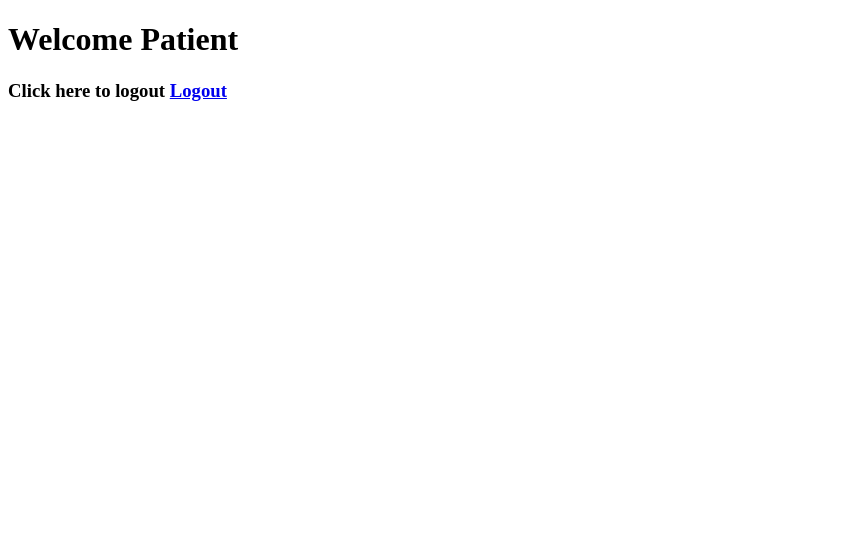
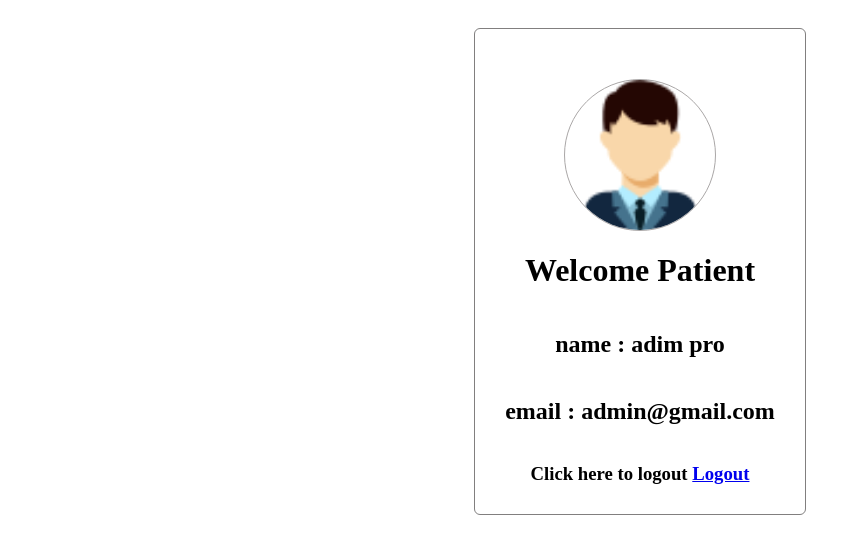
Before and after one commit to aditya-mkhy/hospital-managment, a Django app: page / in a window 1280 px wide. Shown: the top 554 px of the page, without its empty margins (0-861 px from the left). Run offline with Django 5.2, Linux system fonts and the light colour scheme; a user stored in the database is signed in.

Commit message:
final touch

```diff
--- a/helthcare/views.py
+++ b/helthcare/views.py
@@ -37,6 +37,9 @@ def home(request: HttpRequest):
 
     if request.user.is_doctor:
         context["user"] = "Doctor"
+
+    context["email"] = request.user.email
+    context["profile"] =  request.user.propath
 
     return render(request, "dashboard.html", context=context)
 
--- a/hospital/settings.py
+++ b/hospital/settings.py
@@ -114,8 +114,8 @@ USE_I18N = True
 USE_TZ = True
 
 # Email Auth
-APP_PASS = ""   # Add APP Password for gmail
-HOST = "" # Email
+APP_PASS = ""   # Add APP Password
+HOST = ""# Email
 
 
 # Static files (CSS, JavaScript, Images)
--- a/templates/dashboard.html
+++ b/templates/dashboard.html
@@ -1,14 +1,59 @@
 <!DOCTYPE html>
 <html lang="en">
+
 <head>
     <meta charset="UTF-8">
     <meta name="viewport" content="width=device-width, initial-scale=1.0">
     <title>Document</title>
 </head>
+
 <body>
-    <h1>Welcome {{user}}</h1>
 
-    <h3>Click here to logout <a href="/logout">Logout</a> </h3>
+    <div class="container">
 
+        <img src="/static/img/man.png" class="profile-pic" alt="me" id="output" class="user-img">
+
+
+        <h1>Welcome {{user}}</h1>
+        <h2>name : {{full_name}}</h2>
+        <h2>email : {{email}}</h2>
+
+
+        <h3>Click here to logout <a href="/logout">Logout</a> </h3>
+    </div>
+
+    <style>
+        body {
+            display: flex;
+            flex-direction: row;
+            justify-content: center;
+        }
+
+        .container {
+            display: flex;
+            flex-direction: column;
+            justify-content: center;
+            border-radius: 6px;
+            align-items: center;
+            width: 800;
+            height: 300;
+            padding: 10px 30px;
+            margin-top: 20px;
+            border: 1px solid rgb(129, 127, 127);
+        }
+
+        .profile-pic {
+            display: flex;
+
+            border: 1px solid rgb(170, 167, 167);
+            margin-top: 40px;
+            width: 150px;
+            height: 150px;
+            border-radius: 50%;
+            justify-content: center;
+            padding: 0px;
+        }
+    </style>
 </body>
+
 </html>
```
Also changed, not shown: db.sqlite3.
